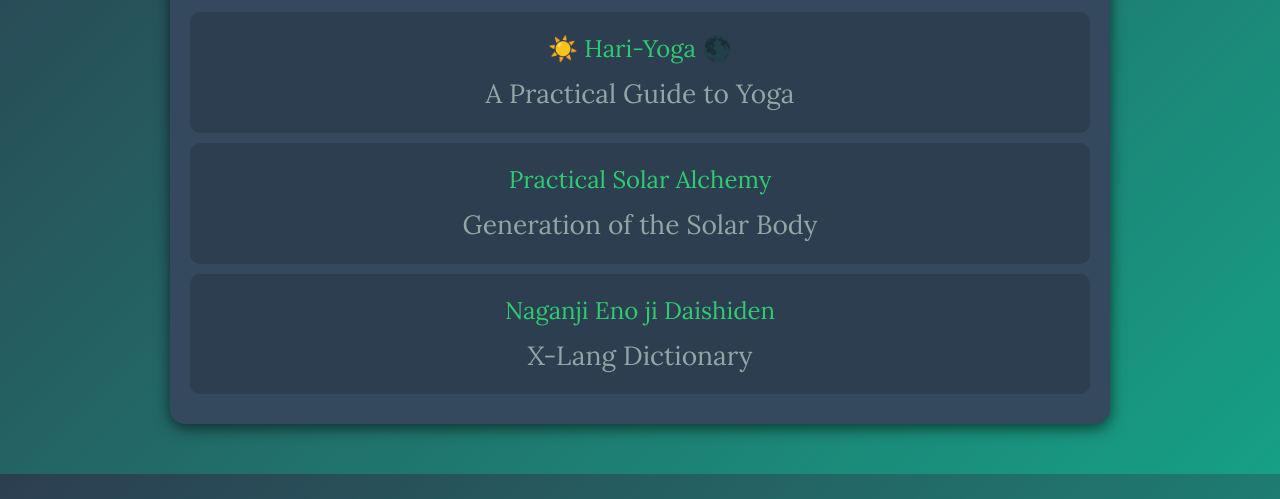
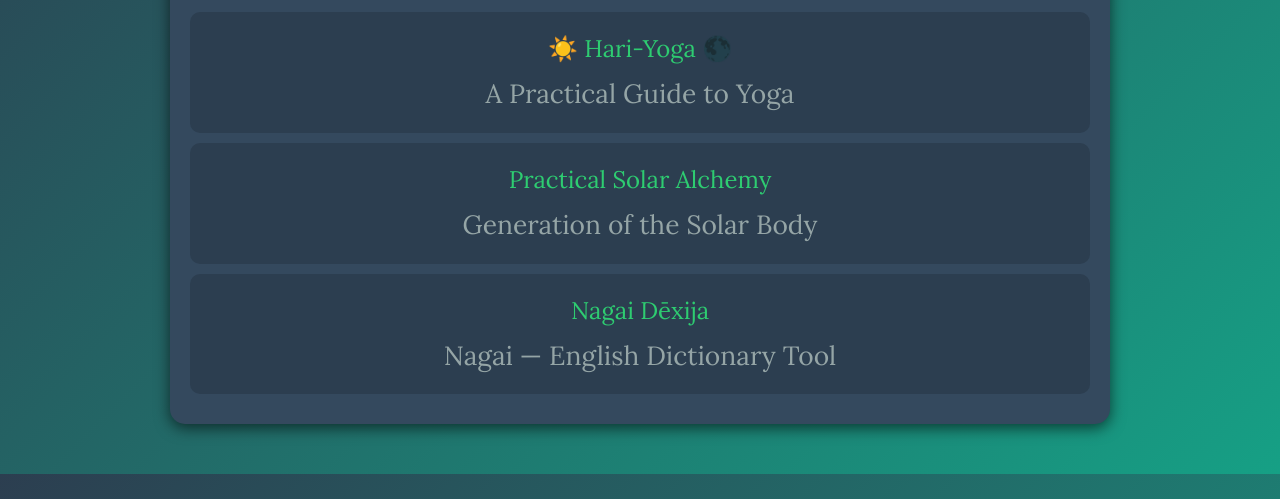
Before and after one commit to semrigpa/semrigpa.github.io, a plain HTML site: page index.html in a window 1280 px wide. Shown: the part 301-800 px from the top of the page. Drawn offline with Linux system fonts and the light colour scheme.

Commit message:
Update index.html

```diff
--- a/index.html
+++ b/index.html
@@ -114,7 +114,7 @@
 
         <li><a href="solar.html">Practical Solar Alchemy<br><span class="subtitle">Generation of the Solar Body</span></a></li>
 
-     <li><a href="lang.html">Naganji Eno ji Daishiden<br><span class="subtitle">X-Lang Dictionary</span></a></li>
+     <li><a href="lang.html">Nagai Dēxija<br><span class="subtitle">Nagai — English Dictionary Tool</span></a></li>
     </ul>
 
 
```
